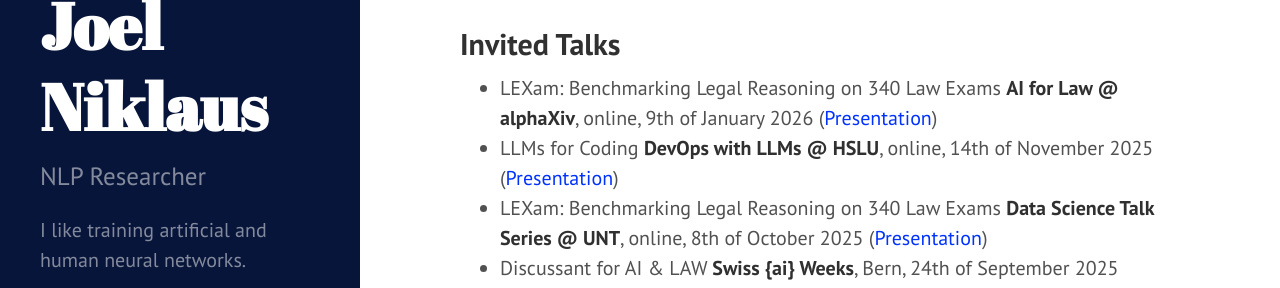
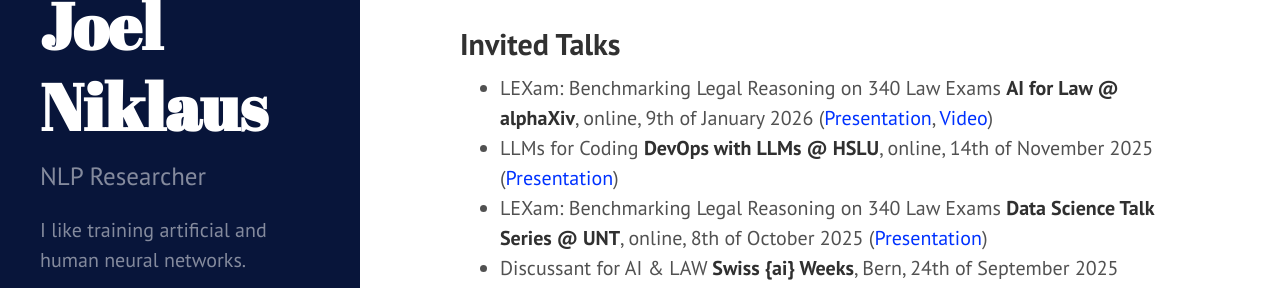
Before and after one commit to JoelNiklaus/joelniklaus.github.io, a Jekyll site: the page built from _pages/talks.md, in a window 1280 px wide and 900 px high. Shown: the part 375-663 px from the top of the window. Built offline with Jekyll 4.4.1, drawn with Linux system fonts in a browser that asks for light colours; a style sheet for code colours, icons or effects is not loaded.

Commit message:
added alphaXiv talk video

```diff
--- a/_pages/talks.md
+++ b/_pages/talks.md
@@ -5,7 +5,7 @@
 
 ## Invited Talks
 
-* LEXam: Benchmarking Legal Reasoning on 340 Law Exams **AI for Law @ alphaXiv**, online, 9th of January 2026 ([Presentation](https://docs.google.com/presentation/d/1FflhLgdoNlkC1TDKEKtNbGFFIIhCcZ9hgnu-P2PFl2g/edit?usp=sharing))
+* LEXam: Benchmarking Legal Reasoning on 340 Law Exams **AI for Law @ alphaXiv**, online, 9th of January 2026 ([Presentation](https://docs.google.com/presentation/d/1FflhLgdoNlkC1TDKEKtNbGFFIIhCcZ9hgnu-P2PFl2g/edit?usp=sharing), [Video](https://www.youtube.com/watch?v=XChk16Q_XAo))
 * LLMs for Coding **DevOps with LLMs @ HSLU**, online, 14th of November 2025 ([Presentation](https://docs.google.com/presentation/d/1DurGsYQCELnRwuzbXFg-xYvz-LZmLBrfmeuo1JilvgY/edit?usp=sharing))
 * LEXam: Benchmarking Legal Reasoning on 340 Law Exams **Data Science Talk Series @ UNT**, online, 8th of October 2025 ([Presentation](https://docs.google.com/presentation/d/1BAXVGRuxwOo_ww_Sc3SArOOlA9cqEWYqVPXjNit9Tvc/edit?usp=sharing))
 * Discussant for AI & LAW **Swiss {ai} Weeks**, Bern, 24th of September 2025
```
